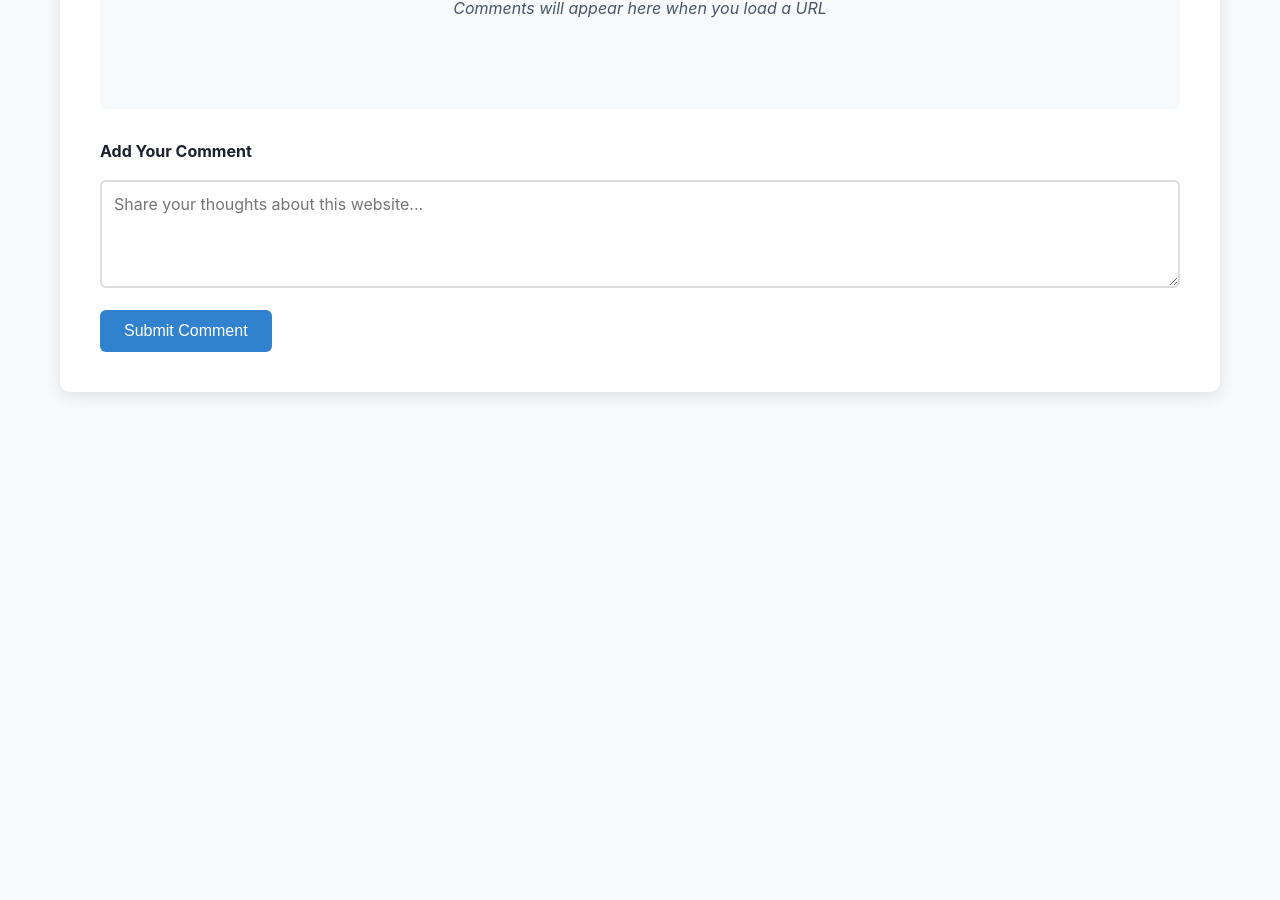
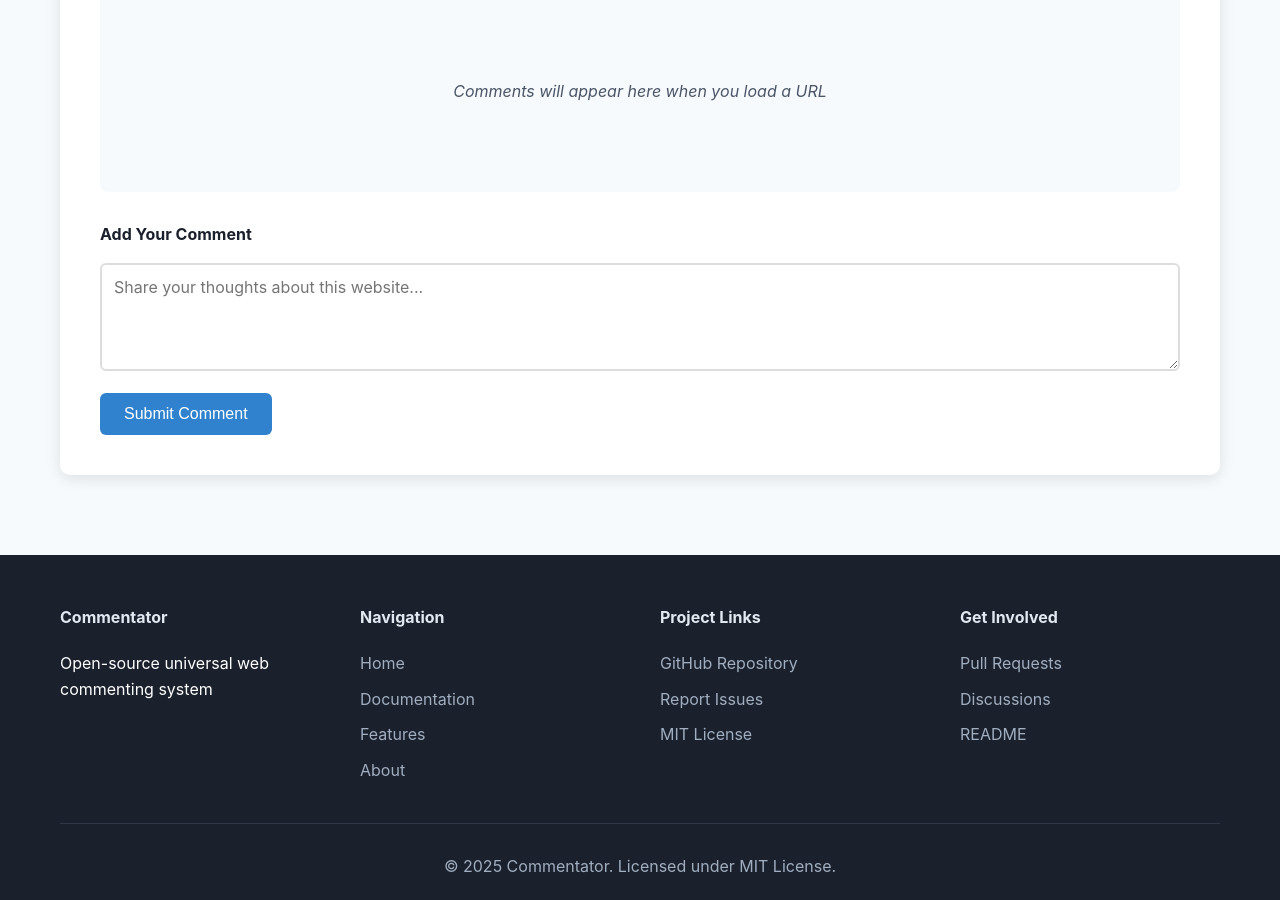
Before and after one commit to kamrankhan78694/Commentator, a Jekyll site: the page index.html, which Jekyll copies as it is, in a window 1280 px wide and 900 px high, scrolled down 3012 px. Built offline with Jekyll 4.4.1, drawn with Linux system fonts in a browser that asks for light colours; before the commit the page ends 3484 px from its top, so only the background shows below that; part of the change alters nothing that is shown; some of the changed text lies outside the part shown.

Commit message:
Fix header and footer loading with GitHub Pages base URL support
Co-authored-by: kamrankhan78694 <24863283+kamrankhan78694@users.noreply.github.com>

```diff
--- a/includes/header.html
+++ b/includes/header.html
@@ -2,7 +2,7 @@
 <header class="header">
     <div class="container">
         <div class="logo">
-            <a href="index.html" style="text-decoration: none;">
+            <a href="index.html" style="text-decoration: none;" id="logo-link">
                 <img src="assets/logo-light.svg" alt="Commentator - Universal Web Comments" class="logo-image">
             </a>
         </div>
--- a/index.html
+++ b/index.html
@@ -177,6 +177,11 @@
 
     <!-- Footer placeholder -->
     <div id="footer-placeholder"></div>
+
+    <!-- JavaScript - Link to external script for functionality -->
+    <script src="js/main.js"></script>
+
+    <!-- Initialize Feather Icons -->
     <script>
         feather.replace();
     </script>
--- a/js/main.js
+++ b/js/main.js
@@ -13,36 +13,87 @@
  */
 
 /**
+ * Get the base URL for the site (handles GitHub Pages deployment)
+ */
+function getBaseUrl() {
+    // Check if we're on GitHub Pages
+    if (window.location.hostname === 'kamrankhan78694.github.io') {
+        return '/Commentator/';
+    }
+    // Local development or other deployments
+    return '/';
+}
+
+/**
  * Load header and footer components dynamically
  */
 async function loadHeaderAndFooter() {
     try {
+        const baseUrl = getBaseUrl();
+
         // Load header
-        const headerResponse = await fetch('includes/header.html');
+        const headerResponse = await fetch(`${baseUrl}includes/header.html`);
         if (headerResponse.ok) {
             const headerHTML = await headerResponse.text();
             const headerPlaceholder = document.getElementById('header-placeholder');
             if (headerPlaceholder) {
                 headerPlaceholder.innerHTML = headerHTML;
+
+                // Fix the logo link to use proper base URL
+                const logoLink = document.getElementById('logo-link');
+                if (logoLink) {
+                    logoLink.href = `${baseUrl}index.html`;
+                }
+
+                // Fix the logo image path to use proper base URL
+                const logoImg = headerPlaceholder.querySelector('.logo-image');
+                if (logoImg) {
+                    logoImg.src = `${baseUrl}assets/logo-light.svg`;
+                }
+
                 configureNavigation();
                 // Re-initialize navigation-dependent functions after header is loaded
                 initSmoothScrolling();
                 initNavigationHighlight();
             }
+        } else {
+            console.warn('Failed to load header:', headerResponse.status);
         }
 
         // Load footer
-        const footerResponse = await fetch('includes/footer.html');
+        const footerResponse = await fetch(`${baseUrl}includes/footer.html`);
         if (footerResponse.ok) {
             const footerHTML = await footerResponse.text();
             const footerPlaceholder = document.getElementById('footer-placeholder');
             if (footerPlaceholder) {
                 footerPlaceholder.innerHTML = footerHTML;
+
+                // Fix footer links to use proper base URL
+                fixFooterLinks(baseUrl);
             }
+        } else {
+            console.warn('Failed to load footer:', footerResponse.status);
         }
     } catch (error) {
         console.error('Error loading header/footer components:', error);
     }
+}
+
+/**
+ * Fix footer links to use proper base URL
+ */
+function fixFooterLinks(baseUrl) {
+    const footer = document.getElementById('footer-placeholder');
+    if (!footer) return;
+
+    // Fix internal navigation links
+    const internalLinks = footer.querySelectorAll('a[href^="index.html"], a[href^="documentation.html"]');
+    internalLinks.forEach(link => {
+        const href = link.getAttribute('href');
+        if (href.startsWith('index.html') || href.startsWith('documentation.html')) {
+            link.href = baseUrl + href;
+        }
+    });
 }
 
 /**
@@ -53,6 +104,7 @@ function configureNavigation() {
     if (!nav) return;
 
     const currentPage = window.location.pathname;
+    const baseUrl = getBaseUrl();
     let navItems = [];
 
     if (currentPage.includes('documentation.html')) {
@@ -65,7 +117,7 @@ function configureNavigation() {
             { href: '#project-structure', text: 'Structure' },
             { href: '#contributing', text: 'Contributing' },
             { href: '#faq', text: 'FAQ' },
-            { href: 'index.html', text: 'Home' }
+            { href: `${baseUrl}index.html`, text: 'Home' }
         ];
     } else {
         // Homepage navigation
@@ -73,7 +125,7 @@ function configureNavigation() {
             { href: '#features', text: 'Features' },
             { href: '#how-it-works', text: 'How It Works' },
             { href: '#about', text: 'About' },
-            { href: 'documentation.html', text: 'Documentation' },
+            { href: `${baseUrl}documentation.html`, text: 'Documentation' },
             { href: 'https://github.com/kamrankhan78694/Commentator', text: 'GitHub', target: '_blank' }
         ];
     }
```
